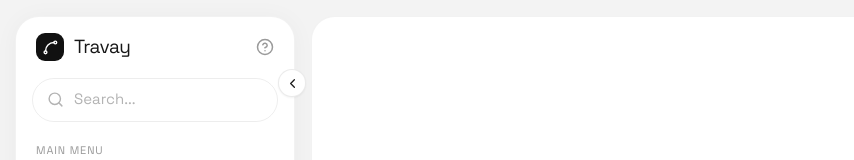
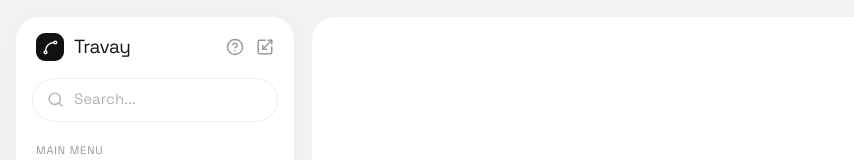
Before and after one commit to pr-poehali-dev/clean-project-creation, a React (Vite) app: page / in a window 1280 px wide. Shown: the top 160 px of the page, without its empty margins (1-855 px from the left). Built offline with nearby package versions, Linux system fonts and the light colour scheme.

Commit message:
Добавить кнопку expand/collapse

```diff
--- a/src/pages/Index.tsx
+++ b/src/pages/Index.tsx
@@ -51,19 +51,29 @@ const Index = () => {
             )}
           </div>
           {!collapsed && (
-            <div className="flex items-center gap-2.5 text-[#9a9a9a]">
+            <div className="flex items-center gap-3 text-[#9a9a9a]">
               <Icon name="CircleHelp" size={18} />
+              <button
+                onClick={() => setCollapsed(true)}
+                title="Свернуть"
+                className="hover:text-[#1a1a1a] transition-colors"
+              >
+                <Icon name="Scaling" size={18} />
+              </button>
             </div>
           )}
         </div>
 
-        {/* Collapse toggle */}
-        <button
-          onClick={() => setCollapsed((v) => !v)}
-          className="absolute top-[52px] -right-3 z-10 w-7 h-7 rounded-lg bg-white border border-black/[0.08] shadow-sm flex items-center justify-center text-[#1a1a1a] hover:bg-black/[0.03] transition-colors"
-        >
-          <Icon name={collapsed ? 'ChevronRight' : 'ChevronLeft'} size={15} />
-        </button>
+        {/* Expand button (collapsed) */}
+        {collapsed && (
+          <button
+            onClick={() => setCollapsed(false)}
+            title="Развернуть"
+            className="absolute top-[18px] -right-[18px] z-10 w-9 h-9 rounded-xl bg-white border border-black/[0.08] shadow-[0_2px_10px_rgba(0,0,0,0.06)] flex items-center justify-center text-[#1a1a1a] hover:bg-black/[0.03] transition-colors"
+          >
+            <Icon name="Scaling" size={17} />
+          </button>
+        )}
 
         {/* Search */}
         <div
```
